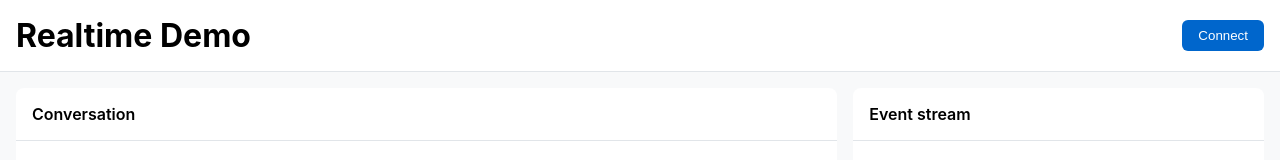
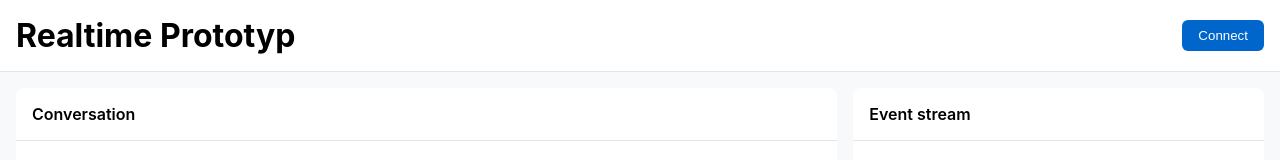
Before and after one commit to shilker-wave/openai-realtime-frontend, a plain HTML site: page index.html in a window 1280 px wide. Shown: the top 160 px of the page. Drawn offline with Linux system fonts and the light colour scheme.

Commit message:
Small changes

```diff
--- a/app.js
+++ b/app.js
@@ -131,8 +131,6 @@ class RealtimeFrontend {
 
     updateMessagesFromHistory(history) {
         console.log('updateMessagesFromHistory called with:', history);
-
-        // Clear all existing messages
         this.ui.clearMessages();
 
         // Add messages from history
--- a/index.html
+++ b/index.html
@@ -3,7 +3,7 @@
   <head>
     <meta charset="UTF-8" />
     <meta name="viewport" content="width=device-width, initial-scale=1.0" />
-    <title>Realtime Demo</title>
+    <title>Realtime Prototyp</title>
     <style>
       * {
         margin: 0;
@@ -261,7 +261,7 @@
   </head>
   <body>
     <div class="header">
-      <h1>Realtime Demo</h1>
+      <h1>Realtime Prototyp</h1>
       <button id="connectBtn" class="connect-btn disconnected">Connect</button>
     </div>
 
```
